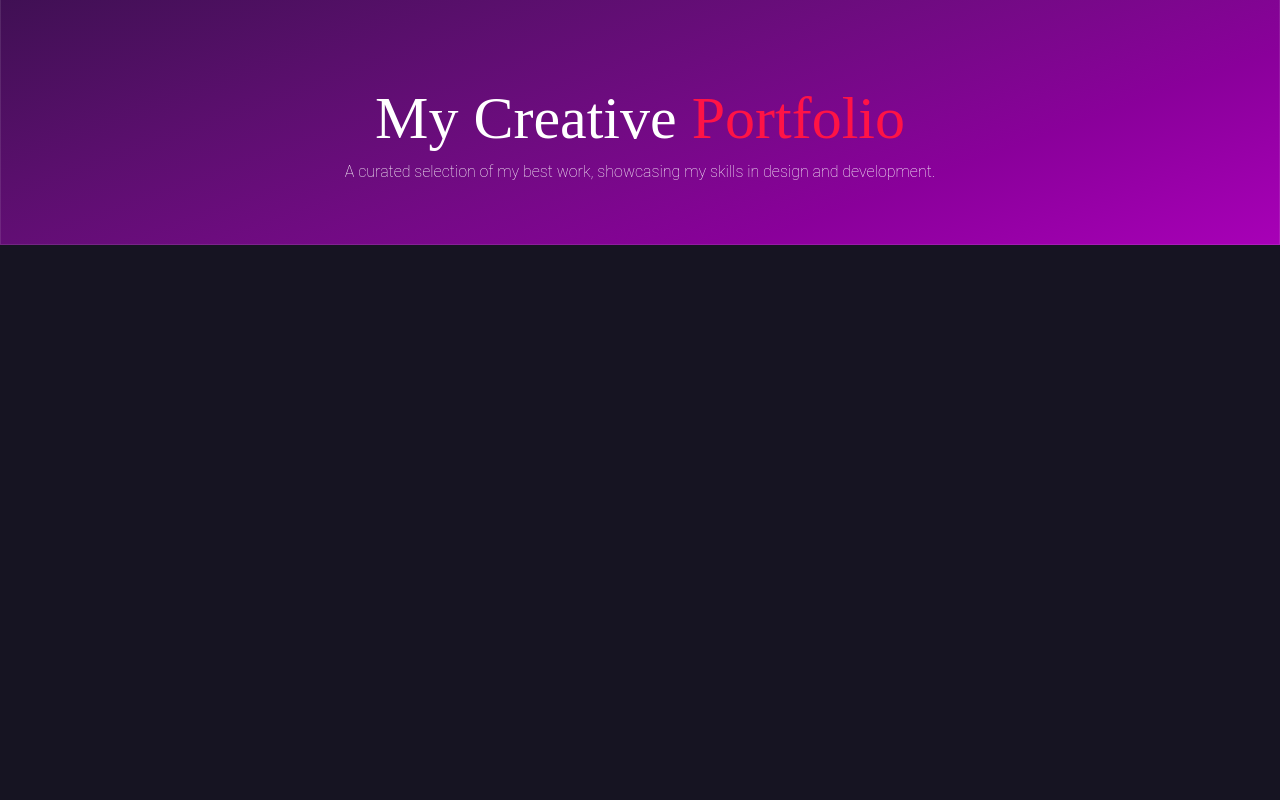
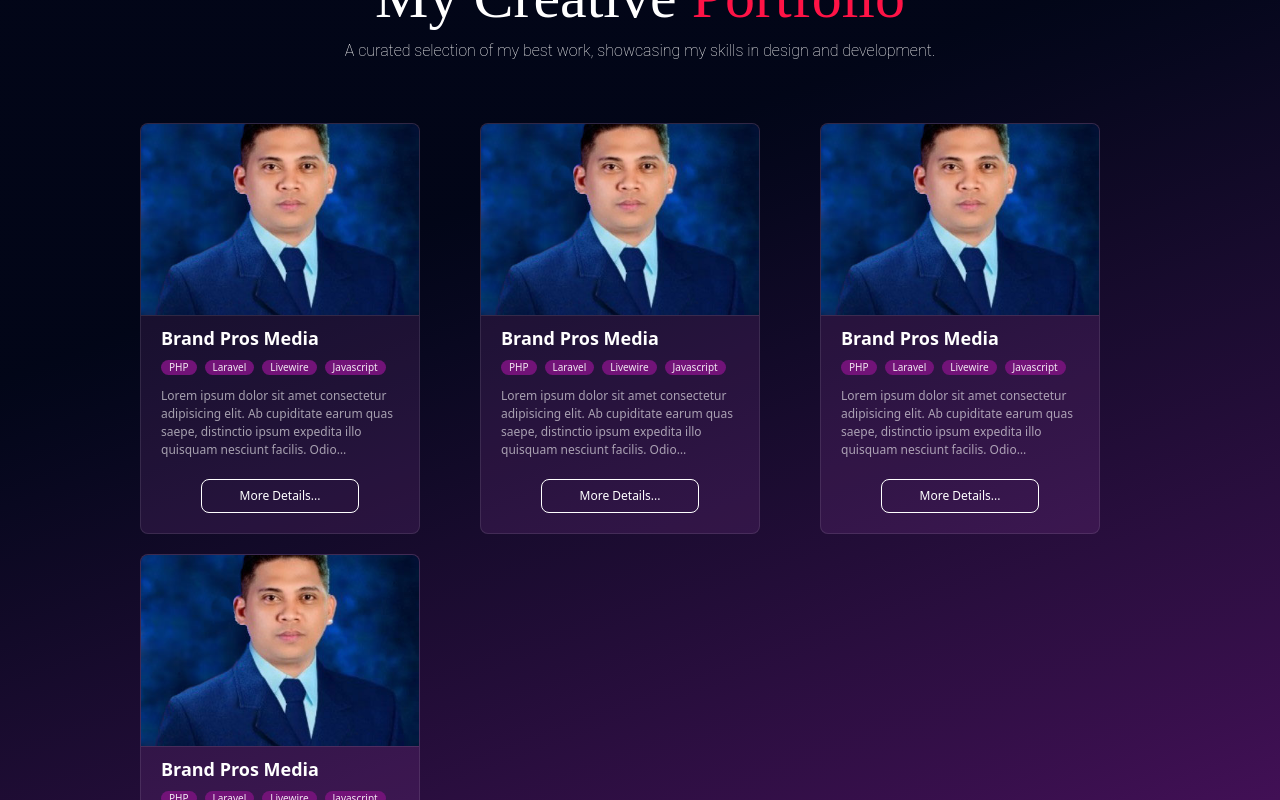
Before and after one commit to Dvirgener/portfolio-front-end, a React (Vite) app: page / in a window 1280 px wide. Shown: the part 1720-2520 px from the top of the page. Before the commit the page ends 1965 px from the top, so only its background shows below. Built offline with nearby package versions, Linux system fonts and the light colour scheme; a web font is replaced by a local one.

Commit message:
Completed Portfolio UI

```diff
--- a/index.html
+++ b/index.html
@@ -10,7 +10,7 @@
   </style>
   </head>
   <body>
-    <div id="root" class="flex justify-center w-full bg-linear-160 from-slate-950 from-50%  to-fuchsia-700">
+    <div id="root" class="flex justify-center w-full bg-linear-160 from-slate-950 from-50%  to-fuchsia-700 relative">
 
     </div>
     <script type="module" src="/src/main.tsx">
--- a/src/App.tsx
+++ b/src/App.tsx
@@ -10,7 +10,7 @@ function App() {
 
   return (
 
-    <div className='w-full relative h-full border overflow-auto'>
+    <div className='w-full relative h-full'>
 
       <MainNavigation/>
       <div>
--- /dev/null
+++ b/src/components/custom/portfolio/portfolio-card.tsx
@@ -0,0 +1,31 @@
+import testImage from "@/assets/jayfrill2.jpg"
+import PortfolioPill from "./portfolio-pill"
+
+export default function PortfolioCard(){
+    return(
+    <div className="rounded-md border overflow-hidden md:w-70 bg-fuchsia-400/10 ">
+      <img
+        src={testImage}
+        alt="Portfolio preview"
+        className="w-full h-48 object-none md:object-cover border-b"
+      />
+      <div className="px-5 mt-2">
+        <div className="text-white mb-2">
+            <p className="font-bold text-lg">Brand Pros Media</p>
+        </div>
+        <div className="flex gap-2 flex-wrap mb-3">
+            <PortfolioPill>PHP</PortfolioPill>
+            <PortfolioPill>Laravel</PortfolioPill>
+            <PortfolioPill>Livewire</PortfolioPill>
+            <PortfolioPill>Javascript</PortfolioPill>
+        </div>
+        <div className="mb-5">
+            <p className="text-white/60 text-[12px] line-clamp-4">Lorem ipsum dolor sit amet consectetur adipisicing elit. Ab cupiditate earum quas saepe, distinctio ipsum expedita illo quisquam nesciunt facilis. Odio recusandae ipsa assumenda animi modi quo, suscipit labore! Vel!</p>
+        </div>
+        <div className="mb-5 px-10">
+            <button className="w-full py-2 text-xs text-white border-white border rounded-md hover:bg-white hover:text-black hover:border-black hover:cursor-pointer transition-all duration-300 ease-in-out hover:scale-110">More Details...</button>
+        </div>
+      </div>
+    </div>
+    )
+}
--- /dev/null
+++ b/src/components/custom/portfolio/portfolio-pill.tsx
@@ -0,0 +1,9 @@
+export default function PortfolioPill({
+    children
+}:{children:React.ReactNode}){
+    return(
+        <span className=" text-[10px] px-2 rounded-lg bg-fuchsia-900 text-white/90">
+            {children}
+        </span>
+    )
+}
--- a/src/components/custom/virg-main-nav.tsx
+++ b/src/components/custom/virg-main-nav.tsx
@@ -35,7 +35,7 @@ export default function MainNavigation (){
                 menuVisible &&
 
             <div className="h-90 w-full absolute top-20 md:hidden px-5 flex justify-center pt-5">
-                <div className="h-max w-full rounded-md px-10 py-5 bg-fuchsia-300/40 backdrop-blur text-white">
+                <div className="h-max w-full rounded px-10 py-5 bg-fuchsia-300/20 backdrop-blur text-white">
                     <VirgMiniNav/>
                 </div>
             </div>
--- a/src/pages/Home.tsx
+++ b/src/pages/Home.tsx
@@ -9,11 +9,11 @@ export default function HomePage(){
             <HeroSection/>
         </section>
 
-        <section className='h-full mb-10' id="about-section">
+        <section className='h-full mb-25' id="about-section">
             <AboutMe/>
         </section>
 
-        <section className='h-full mb-10' id="portfolio-section">
+        <section className=' mb-10 h-500' id="portfolio-section">
             <Portfolio/>
         </section>
         </>
--- a/src/pages/sections/AboutMe.tsx
+++ b/src/pages/sections/AboutMe.tsx
@@ -4,7 +4,7 @@ import { CodeXml, Database, Layers, PenTool } from "lucide-react";
 
 export default function AboutMe(){
     return(
-        <div className="px-10 md:px-20 mb-55">
+        <div className="px-10 md:px-20">
             <div className="mb-15">
                 <p className="special-elite-regular text-3xl md:text-6xl grenze-regular text-center mb-3"><span className="text-white">About</span> Me</p>
                 <p className="text-center text-white roboto-virg">A PHP Laravel Developer dedicated to building dynamic and exceptional digital experience.</p>
--- a/src/pages/sections/Porfolio.tsx
+++ b/src/pages/sections/Porfolio.tsx
@@ -1,10 +1,21 @@
+import PortfolioCard from "@/components/custom/portfolio/portfolio-card"
+
 export default function Portfolio(){
     return(
- <div className="h-full px-10 md:px-20">
+        <div className="h-full px-10 md:px-20">
             <div className="mb-15">
                 <p className="special-elite-regular text-3xl md:text-6xl grenze-regular text-center mb-3"><span className="text-white">My Creative</span> Portfolio</p>
                 <p className="text-center text-white roboto-virg">A curated selection of my best work, showcasing my skills in design and development.</p>
             </div>
+            <div className="flex justify-center">
+                <div className="grid md:grid-cols-3 gap-5 w-250">
+                    <PortfolioCard/>
+                    <PortfolioCard/>
+                    <PortfolioCard/>
+                    <PortfolioCard/>
+                </div>
+            </div>
+
 
         </div>
     )
```
